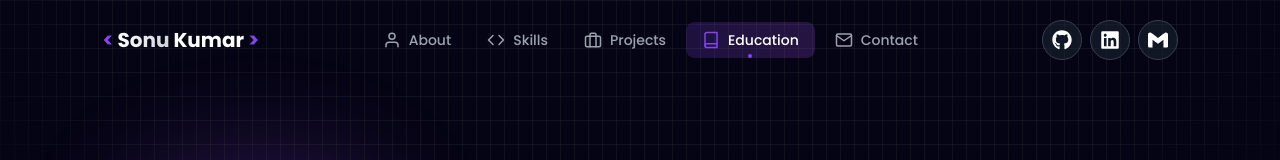
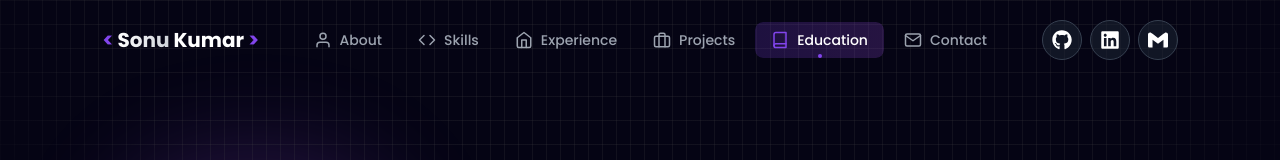
Before and after one commit to mahi720/portfolio, a React (Vite) app: page / in a window 1280 px wide. Shown: the top 160 px of the page. Built offline with nearby package versions, Linux system fonts and the light colour scheme.

Commit message:
Update Navbar.jsx

```diff
--- a/src/components/Navbar/Navbar.jsx
+++ b/src/components/Navbar/Navbar.jsx
@@ -279,6 +279,11 @@ const Navbar = () => {
   const menuItems = [
     { id: "about", label: "About", icon: <FiUser className="text-lg" /> },
     { id: "skills", label: "Skills", icon: <FiCode className="text-lg" /> },
+     {
+      id: "experience",
+      label: "Experience",
+      icon: <FiHome className="text-lg" />,
+    },
     {
       id: "work",
       label: "Projects",
```
